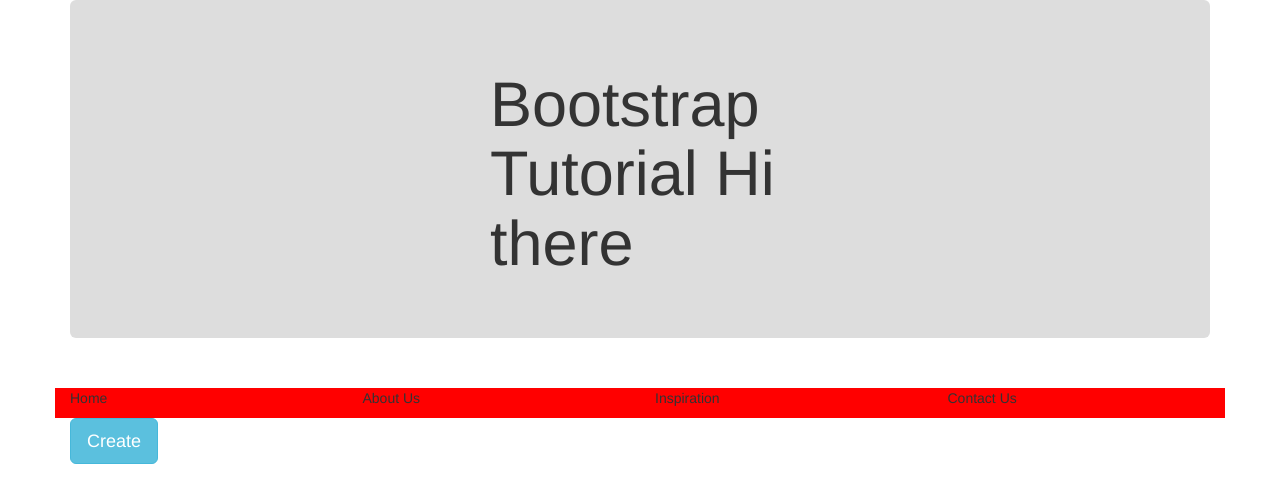
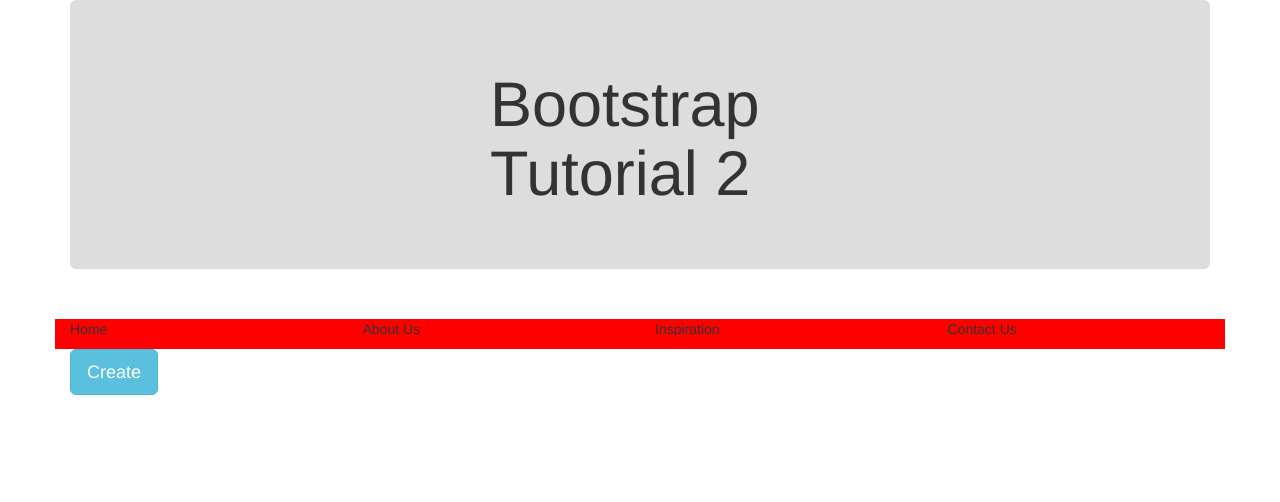
Before and after one commit to InesK98/Cindys-Birds, a plain HTML site: page index.html in a window 1280 px wide. Drawn offline with Linux system fonts and the light colour scheme.

Commit message:
pansy's change

```diff
--- a/index.html
+++ b/index.html
@@ -15,7 +15,7 @@
         <div class="col-sm-4">
         </div>
         <div class="col-sm-4">
-          <h1>Bootstrap Tutorial Hi there</h1> </div>
+            <h1>Bootstrap Tutorial 2</h1> </div>
         <div class="col-sm-4">
         </div>
     </div>
```
